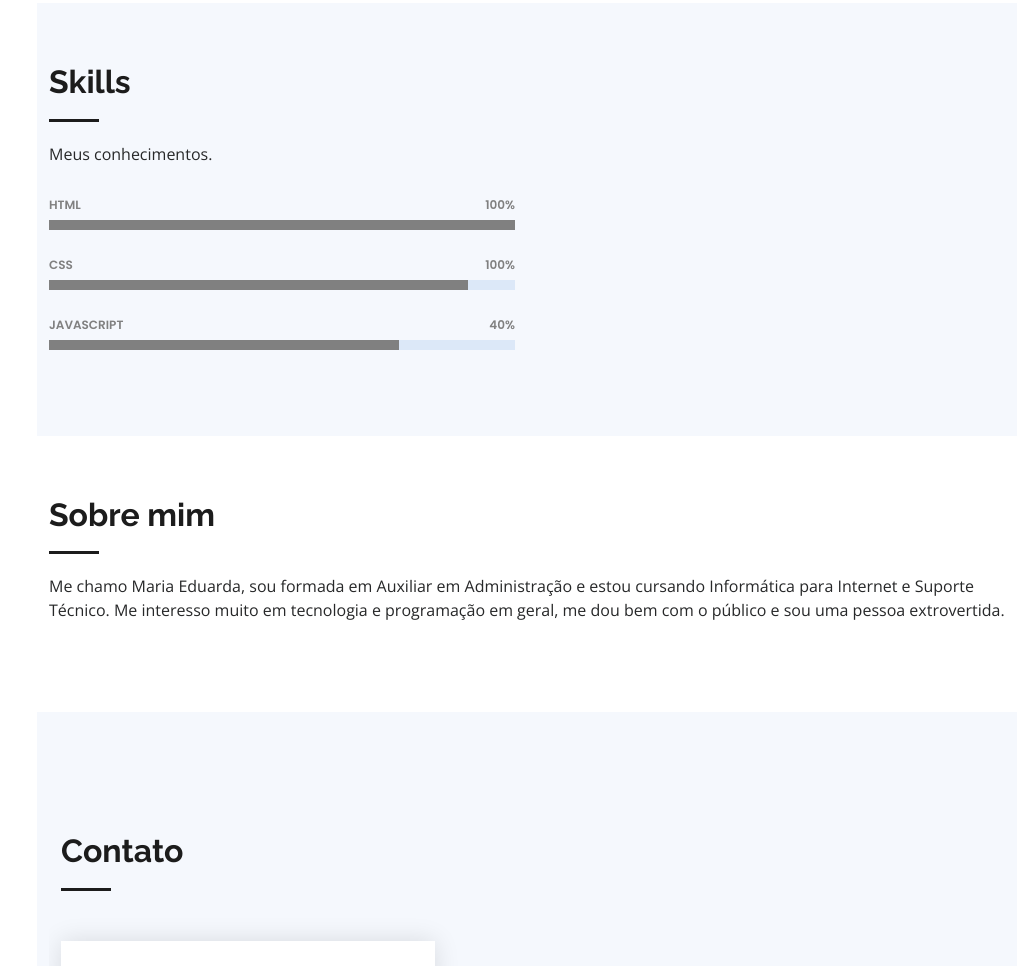
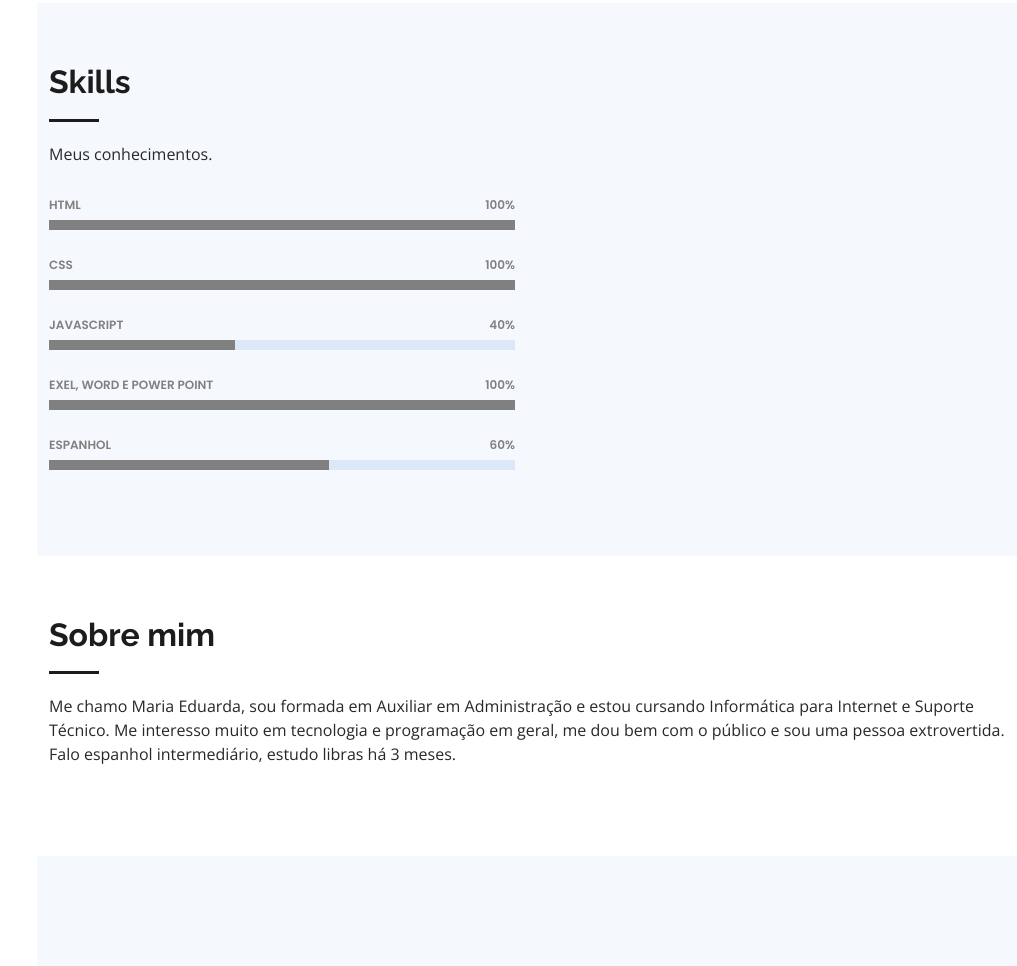
Before and after one commit to projectduetec/Curriculo-Oficial, a plain HTML site: page index.html in a window 1280 px wide. Shown: the part 1346-2312 px from the top of the page, without its empty margins (263-1280 px from the left). Drawn offline with nearby package versions, Linux system fonts and the light colour scheme.

Commit message:
Add files via upload

```diff
--- a/index.html
+++ b/index.html
@@ -155,17 +155,30 @@
             <div class="progress">
               <span class="skill">CSS <i class="val">100%</i></span>
               <div class="progress-bar-wrap">
-                <div class="progress-bar" role="progressbar" aria-valuenow="90" aria-valuemin="0" aria-valuemax="100"></div>
+                <div class="progress-bar" role="progressbar" aria-valuenow="100" aria-valuemin="0" aria-valuemax="100"></div>
               </div>
             </div>
 
             <div class="progress">
               <span class="skill">JavaScript <i class="val">40%</i></span>
               <div class="progress-bar-wrap">
-                <div class="progress-bar" role="progressbar" aria-valuenow="75" aria-valuemin="0" aria-valuemax="100"></div>
+                <div class="progress-bar" role="progressbar" aria-valuenow="40" aria-valuemin="0" aria-valuemax="100"></div>
               </div>
             </div>
 
+            <div class="progress">
+              <span class="skill">Exel, Word e Power Point <i class="val">100%</i></span>
+              <div class="progress-bar-wrap">
+                <div class="progress-bar" role="progressbar" aria-valuenow="100" aria-valuemin="0" aria-valuemax="100"></div>
+              </div>
+            </div>
+
+            <div class="progress">
+              <span class="skill">Espanhol <i class="val">60%</i></span>
+              <div class="progress-bar-wrap">
+                <div class="progress-bar" role="progressbar" aria-valuenow="60" aria-valuemin="0" aria-valuemax="100"></div>
+              </div>
+            </div>
           </div>
 
           <div class="col-lg-6" data-aos="fade-up" data-aos-delay="100">
@@ -193,7 +206,7 @@
         <div class="section-title">
           <h2>Sobre mim</h2>
           <p>Me chamo Maria Eduarda, sou formada em Auxiliar em Administração e estou cursando Informática para Internet e Suporte Técnico.
-            Me interesso muito em tecnologia e programação em geral, me dou bem com o público e sou uma pessoa extrovertida.
+            Me interesso muito em tecnologia e programação em geral, me dou bem com o público e sou uma pessoa extrovertida. Falo espanhol intermediário, estudo libras há 3 meses.
 
           </p>
         </div>
```
